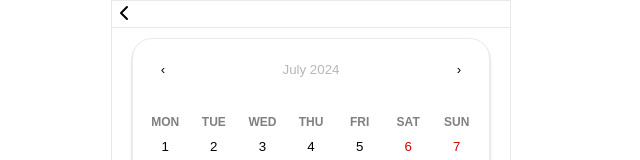
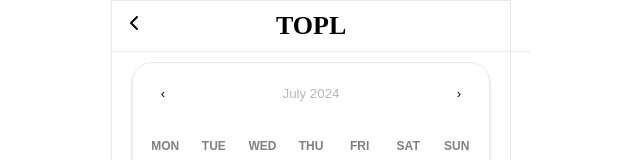
Before and after one commit to likelion-chosun/BabyLion-Certificate, a React (Vite) app in the folder front/lions/: page /Schedule in a window 1280 px wide. Shown: the top 160 px of the page, without its empty margins (329-969 px from the left). Built offline with nearby package versions, Linux system fonts and the light colour scheme; no server answers.

Commit message:
[style] 캘린더 헤더, 일정

```diff
--- a/front/lions/src/page/ScheduleList.jsx
+++ b/front/lions/src/page/ScheduleList.jsx
@@ -51,6 +51,7 @@ export default function ScheduleList(props) {
     <Container>
       <Header>
         <Link style={{ width: 'fit-content' }} to='/'><ChevronLeft /></Link>
+        <Logo>TOPL</Logo>
       </Header>
       <Calendar
         onChange={onChange}
@@ -106,11 +107,17 @@ export default function ScheduleList(props) {
     </Container>
   )
 }
+const Logo = styled.h3`
+  margin-left: 130px;
+  font-size: 26px;
+`
 
 const Header = styled.div`
   width: 100%;
-  height: 26px;
+  /* height: 26px; */
   border-bottom: 1px solid #E9E9E7;
+  display: flex;
+  padding: 10px;
 `
 
 const Container = styled.div`
@@ -172,6 +179,7 @@ const Schedule = styled.div`
   border: 1px solid #E9E9E7;
   border-radius: 10px;
   padding: 12px;
+  align-items: center;
 `
 const Title = styled.h4`
 
@@ -195,4 +203,5 @@ const PAT = styled.div`
 const Boxright = styled.div`
   display: flex;
   gap: 10px;
+  align-items: center;
 `
```
